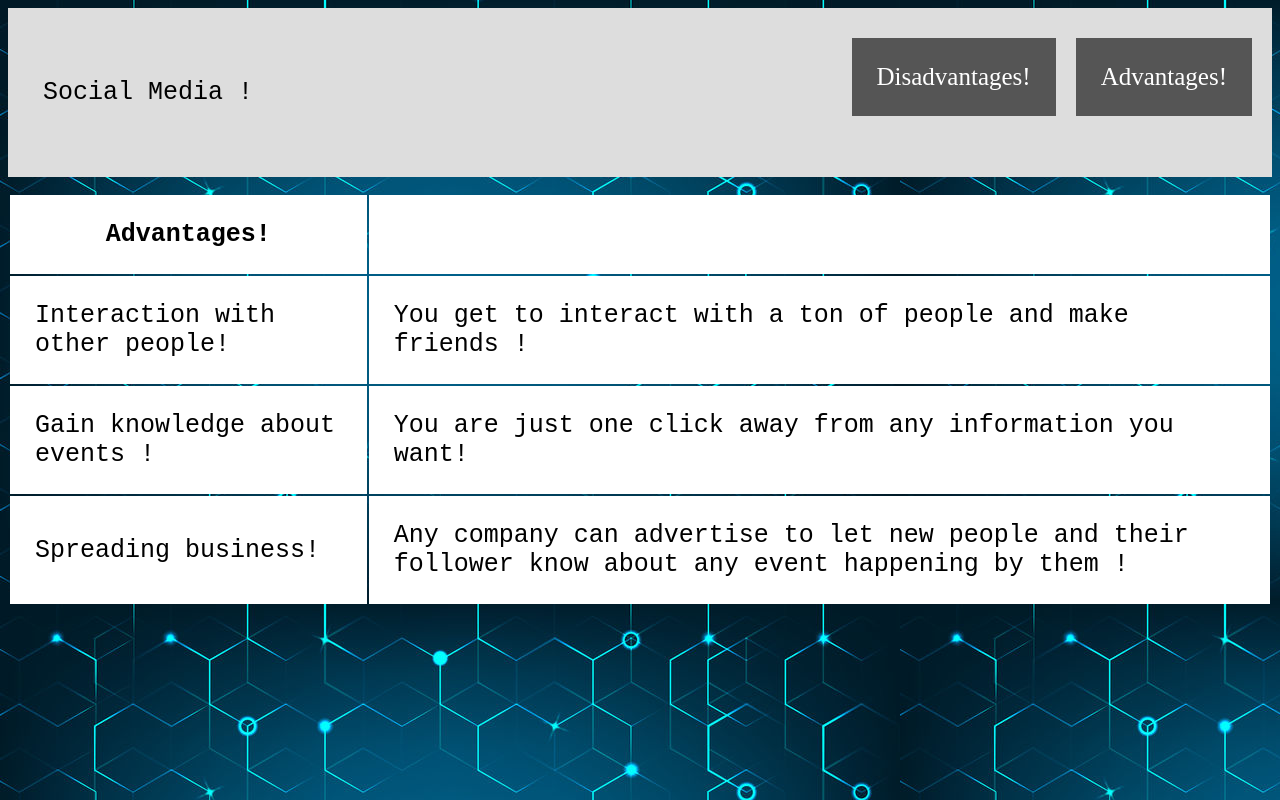
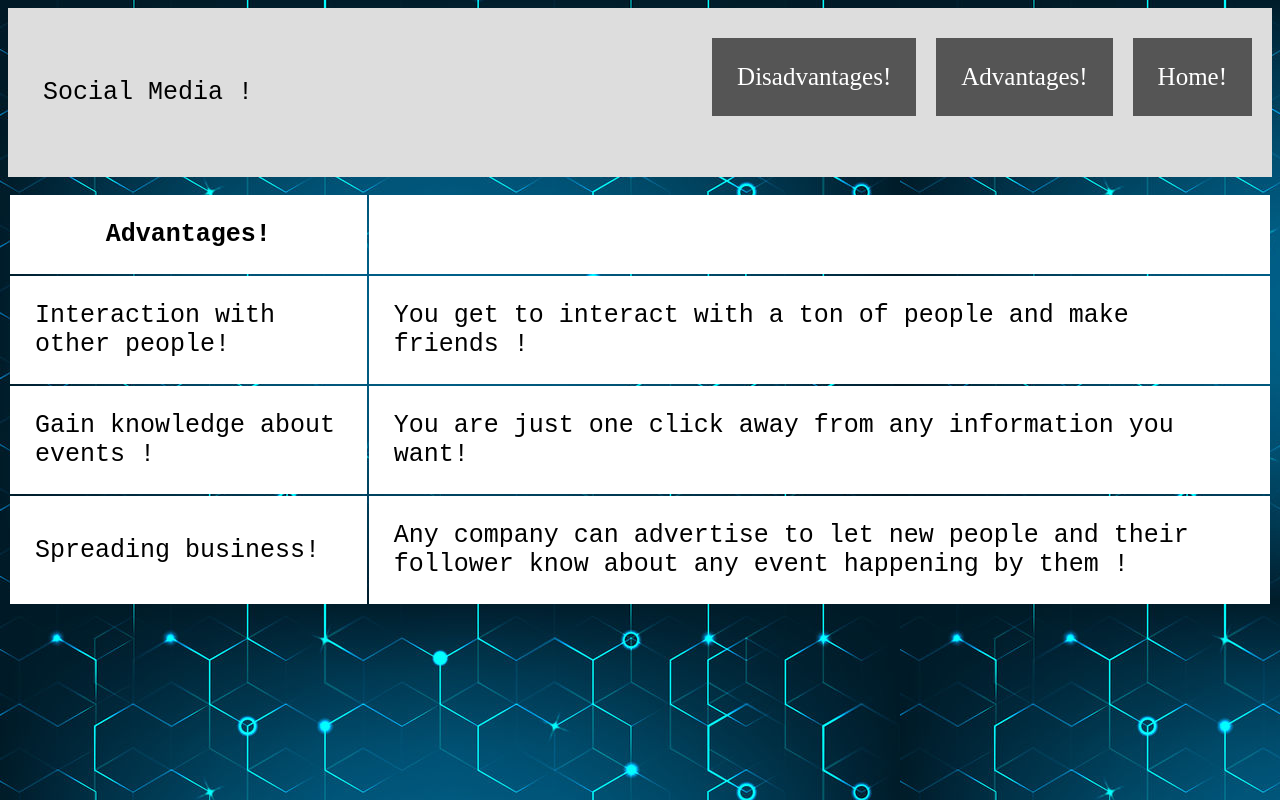
Before and after one commit to Boost-Python-HTML/Code_in_website, a plain HTML site: page adv.html in a window 1280 px wide. Drawn offline with Linux system fonts and the light colour scheme.

Commit message:
Update adv.html

```diff
--- a/adv.html
+++ b/adv.html
@@ -66,6 +66,7 @@ th{
 </style>
 <div class = "header">
 <p>Social Media !</p>
+<a href = "index.html">Home!</a>
 <a href = "adv.html">Advantages!</a>
 <a href = "dis.html">Disadvantages!</a>
 </div>
```
